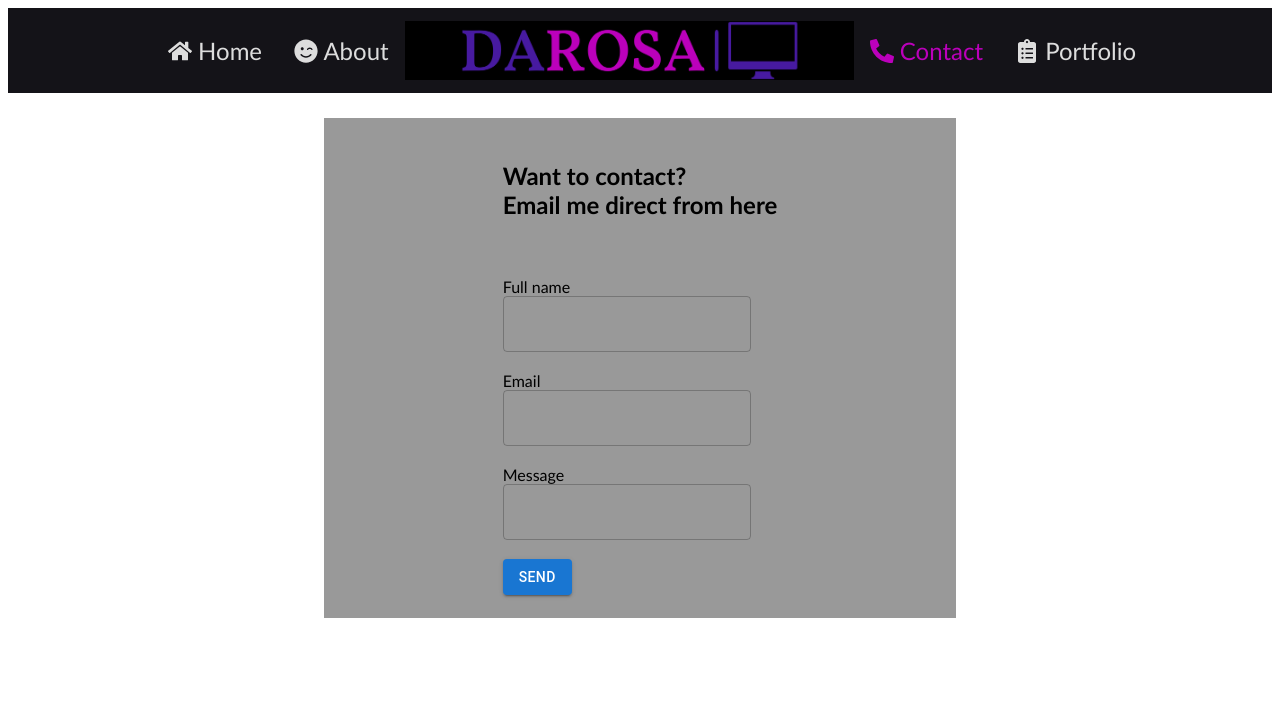
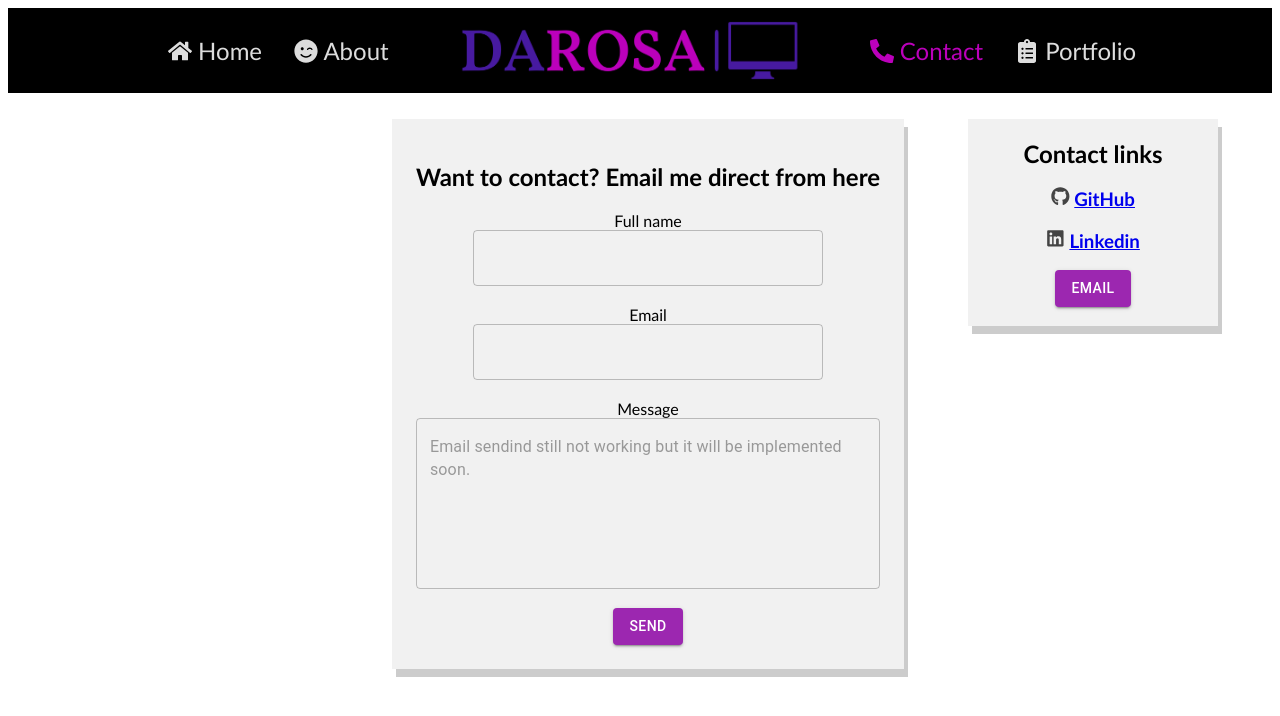
Before and after one commit to angelum23/angelofolio, a React (Create React App) app: page /contact in a window 1280 px wide. Shown: the top 716 px of the page. Built offline with nearby package versions, Linux system fonts and the light colour scheme.

Commit message:
finalizada tela de contatos

```diff
--- a/package.json
+++ b/package.json
@@ -12,10 +12,12 @@
     "@testing-library/user-event": "^13.5.0",
     "emailjs": "^4.0.1",
     "react": "^18.2.0",
+    "react-copy-to-clipboard": "^5.1.0",
     "react-dom": "^18.2.0",
     "react-icons": "^4.7.1",
+    "react-notifications": "^1.7.4",
     "react-router-dom": "^6.6.2",
-    "react-scripts": "^2.1.3",
+    "react-scripts": "^5.0.1",
     "styled-components": "^5.3.6",
     "web-vitals": "^2.1.4"
   },
--- a/src/App.css
+++ b/src/App.css
@@ -47,18 +47,27 @@
 
 /*Contact*/
 
-.divcontact{
-  margin: auto;
+.divemailcontact{
+  margin: 30%;
   margin-top: 2%;
-  width: 50%;
-  height: 500px;
-  background: #999999;
+  width: 40%;
+  height: 550px;
+  background: #F1F1F1;
   display: flex;
+  position: absolute;
   align-items: center;
   justify-content: center;
+  text-align: center;
+  box-shadow: 4px 8px #CCCCCC;
 }
 
-label:before {
-  content: "\a\a";
-  white-space: pre;
+.divdatacontact{
+  background: #F1F1F1;
+  position: absolute;
+  width: 250px;
+  height: auto;
+  margin: 75%;
+  margin-top: 2%;
+  text-align: center;
+  box-shadow: 4px 8px #CCCCCC;
 }
--- a/src/components/Navbar/NavbarElements.js
+++ b/src/components/Navbar/NavbarElements.js
@@ -3,7 +3,7 @@ import { NavLink as Link } from "react-router-dom";
 import styled from "styled-components";
 
 export const Nav = styled.nav`
-  background: #141318;
+  background: #000000;
   height: 85px;
   display: flex;
   justify-content: center;
--- a/src/pages/contact.js
+++ b/src/pages/contact.js
@@ -1,6 +1,10 @@
 import React, { useRef } from 'react';
 import emailjs from '@emailjs/browser';
 import { TextField, Button } from '@mui/material';
+import { FaGithub, FaLinkedin } from "react-icons/fa";
+import { CopyToClipboard } from 'react-copy-to-clipboard';
+import {NotificationContainer, NotificationManager} from 'react-notifications';
+import 'react-notifications/lib/notifications.css';
 
 const Contact = () => {
   const form = useRef();
@@ -19,21 +23,42 @@ const Contact = () => {
   };
 
   return (
-    <div class='divcontact'>
-      <form ref={form} onSubmit={sendEmail} class="formcontact">
+    <div>
+      <NotificationContainer/>
 
-        <h2>Want to contact?<br/>Email me direct from here</h2>
-        <label for="user_name">Full name</label><br/>
-        <TextField id="user_name" name="user_name" variant="outlined" />
+      <div class='divemailcontact'>
+        <form ref={form} onSubmit={sendEmail}>
 
-        <label for="user_email">Email</label><br/>
-        <TextField id="user_email" name="user_email" variant="outlined" />
+          <h2>Want to contact? Email me direct from here</h2>
 
-        <label for="message">Message</label><br/>
-        <TextField id="message" name="message" variant="outlined" />
-        <br/><br/>
-        <Button variant="contained" type="submit" value="Send">Send</Button>
-      </form>
+          <label for="user_name">Full name</label><br/>
+          <TextField id="user_name" name="user_name" variant="outlined" multiline style = {{width: 350}}/> <br/><br/>
+
+          <label for="user_email">Email</label><br/>
+          <TextField id="user_email" name="user_email" variant="outlined" style = {{width: 350}}/> <br/><br/>
+
+          <label for="message">Message</label><br/>
+          <TextField id="message" name="message" variant="outlined" fullWidth multiline rows={6} maxRows={20} placeholder="Email sendind still not working but it will be implemented soon."/> <br/><br/>
+
+          <Button variant="contained" type="submit" value="Send" color="secondary">Send</Button>
+        </form>
+      </div>
+
+      <div class='divdatacontact'>
+        <h2 class="contacts">Contact links</h2>
+        <h3 class="texto">
+          <p><FaGithub/> <a href="https://github.com/angelum23">GitHub</a></p>
+          <p><FaLinkedin/> <a href="https://www.linkedin.com/in/ângelo-josé-da-rosa-7b1bb11b9/">Linkedin</a></p>
+
+          <CopyToClipboard text={"angelojose.net@gmail.com"}
+            onCopy={() => {
+              NotificationManager.info('Email successfully copied to clipboard!');
+            }}>
+            <Button variant='contained' color='secondary'>Email</Button>
+          </CopyToClipboard>
+
+        </h3>
+      </div>
     </div>
   );
 };
```
Also changed, not shown: 1 other file (tests, documents, lock files or other folders).
